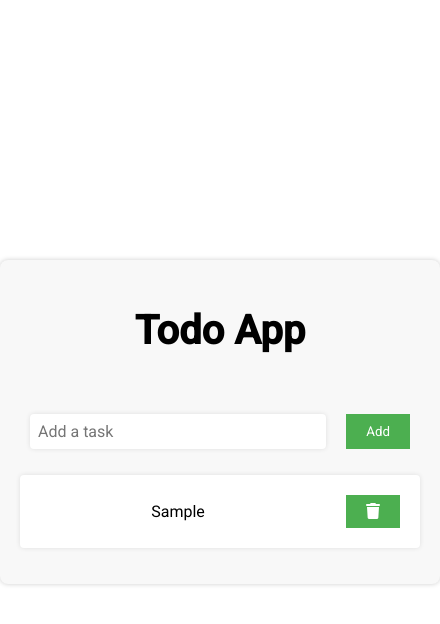
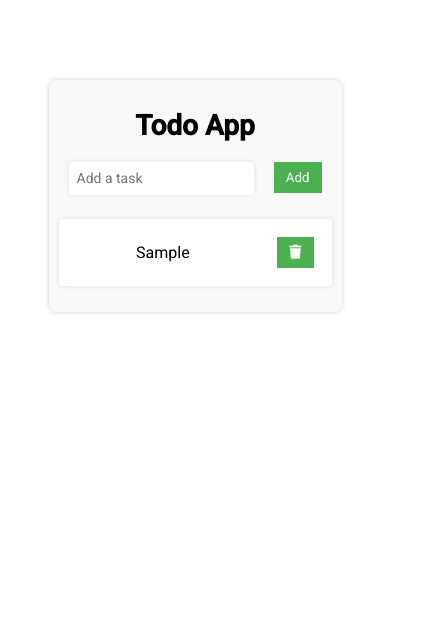
Before and after one commit to Abheelash-Mishra/ToDo-App--Basic-JS-, a plain HTML site: page index.html in a window 390 px wide. Both pictures are taken after typing "Sample" into the empty fields and a click on the button "Add". Shown: the whole page, 440 px wide, since content can reach past the window. Drawn offline with Linux system fonts and the light colour scheme.

Commit message:
Made site responsive

```diff
--- a/index.html
+++ b/index.html
@@ -2,6 +2,7 @@
 <html>
 <head>
   <title>Todo App</title>
+  <meta name="viewport" content="width=device-width, initial-scale=1.0">
   <link rel="stylesheet" type="text/css" href="styles.css">
   <script src="https://kit.fontawesome.com/f7099be2d1.js" crossorigin="anonymous"></script>
 </head>
--- a/styles.css
+++ b/styles.css
@@ -16,14 +16,14 @@ body {
 }
 
 .main__container {
-    max-width: 400px;
+    max-width: 600px;
     margin: 0 auto;
     padding: 20px;
     text-align: center;
     background-color: #f8f8f8;
     border-radius: 8px;
     box-shadow: 0 0 5px rgba(0, 0, 0, 0.2);
-  }
+}
 
 h1 {
     font-size: 40px;
@@ -90,3 +90,57 @@ li span {
 .fa-trash:hover {
     color: #ff1744;
 }
+
+@media (max-width: 600px) {
+    body {
+        justify-content: initial;
+        align-items: initial;
+    }
+
+    .main__container {
+        width: 70%;
+        padding: 10px;
+        margin: 80px auto;
+    }
+
+    h1 {
+      font-size: 28px;
+      margin-bottom: 10px;
+    }
+
+    input {
+      font-size: 14px;
+      margin-bottom: 8px;
+    }
+
+    button {
+      padding: 8px 12px;
+    }
+
+    li {
+      margin-bottom: 8px;
+      padding: 8px;
+    }
+
+    li span {
+      margin-right: 8px;
+    }
+
+    .fa-trash {
+      font-size: 14px;
+    }
+}
+
+@media (max-width: 375px) {
+    * {
+        font-size: 14px
+    }
+
+    .input_form {
+        flex-direction: column;
+    }
+
+    input {
+        width: 85%;
+    }
+}
```
